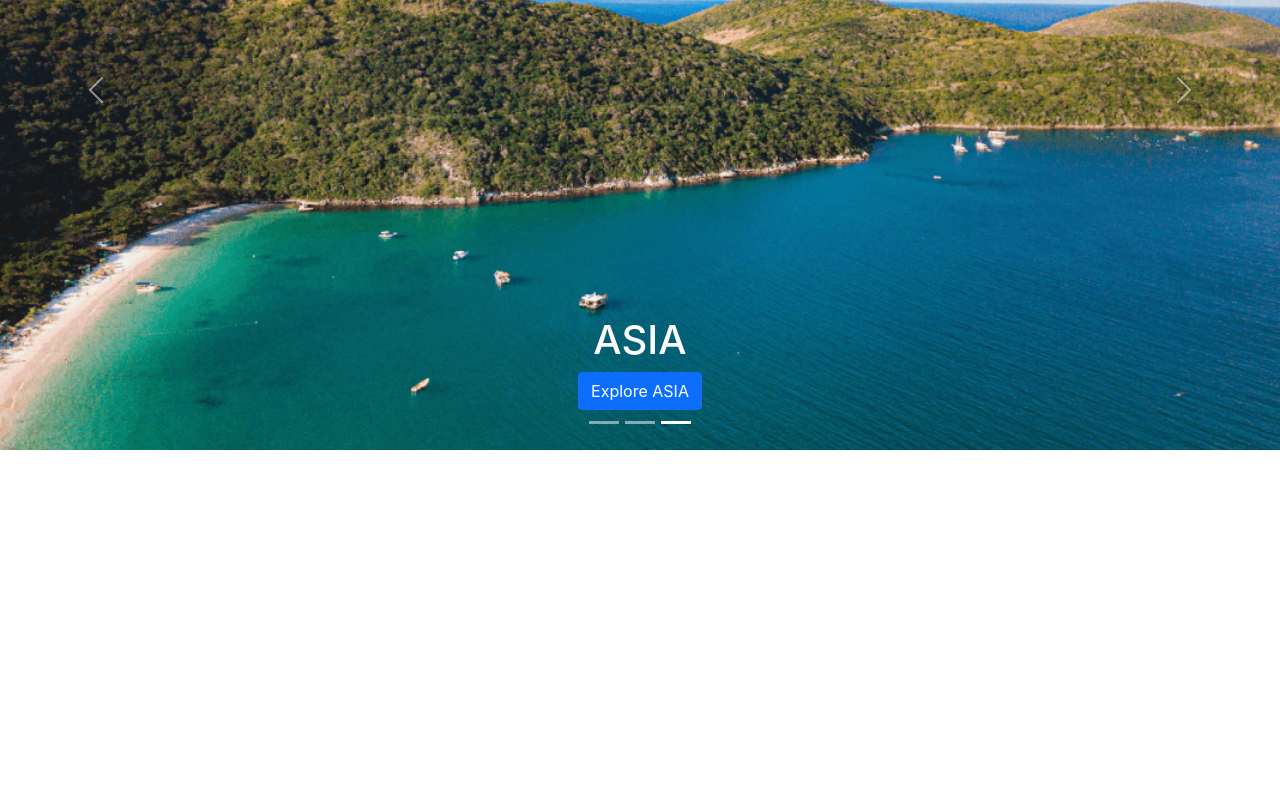
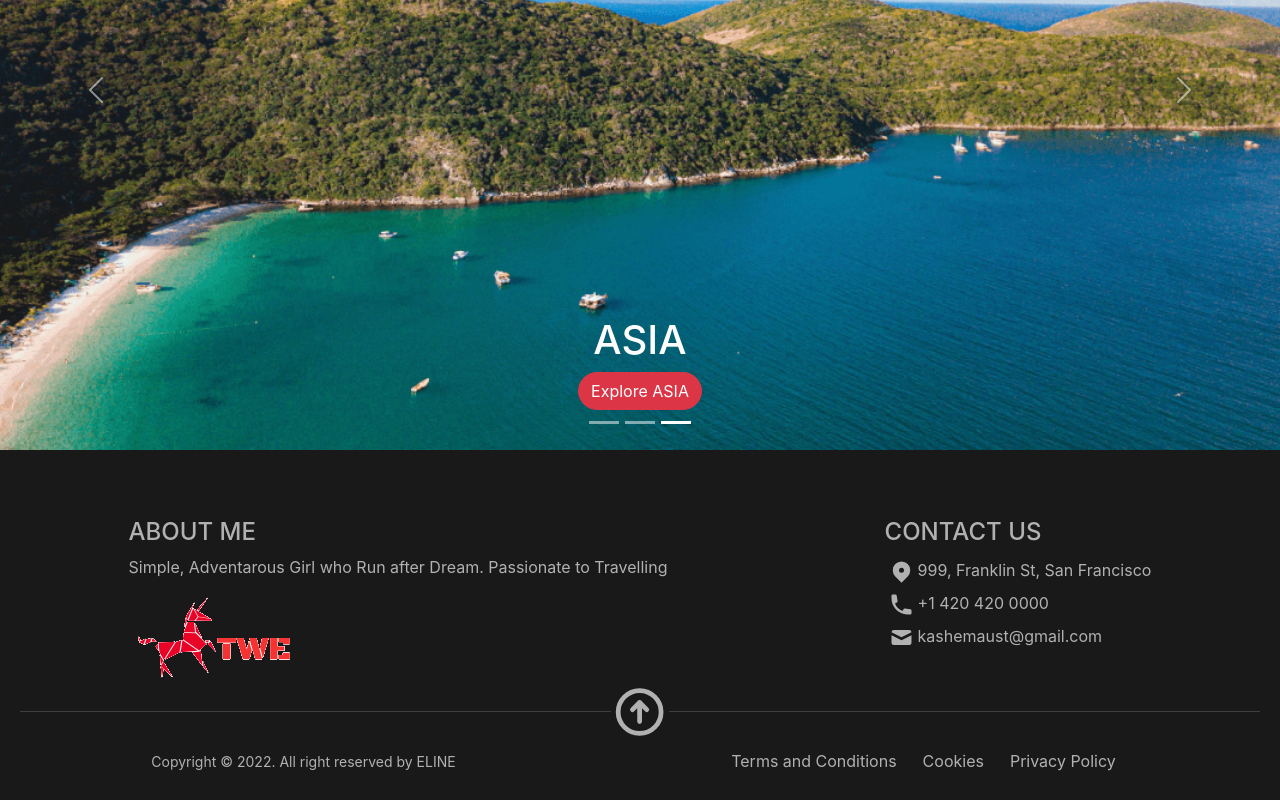
Before and after one commit to engrkashem/travel-guide-elina-client, a React (Create React App) app: page / in a window 1280 px wide. Shown: the part 3198-3998 px from the top of the page. Before the commit the page ends 3648 px from the top, so only its background shows below. Built offline with nearby package versions, Linux system fonts and the light colour scheme.

Commit message:
footr added

```diff
--- a/package.json
+++ b/package.json
@@ -3,6 +3,7 @@
   "version": "0.1.0",
   "private": true,
   "dependencies": {
+    "@heroicons/react": "^1.0.6",
     "@testing-library/jest-dom": "^5.16.4",
     "@testing-library/react": "^13.1.1",
     "@testing-library/user-event": "^13.5.0",
--- a/src/App.js
+++ b/src/App.js
@@ -7,6 +7,7 @@ import SignIn from './Pages/Authentications/SignIn/SignIn';
 import SignOut from './Pages/Authentications/SignOut/SignOut';
 import NotFound from './Pages/Shared/NotFound/NotFound';
 import Header from './Pages/Shared/Header/Header';
+import Footer from './Pages/Shared/Footer/Footer';
 
 function App() {
   return (
@@ -21,6 +22,7 @@ function App() {
         <Route path='/sing-out' element={<SignOut />}></Route>
         <Route path='*' element={<NotFound />}></Route>
       </Routes>
+      <Footer></Footer>
     </div>
   );
 }
--- a/src/Pages/Home/Slider/Slider.js
+++ b/src/Pages/Home/Slider/Slider.js
@@ -16,7 +16,7 @@ const Slider = () => {
                     />
                     <Carousel.Caption>
                         <h1>LONDON</h1>
-                        <Button>Explore Europe</Button>
+                        <Button variant='danger rounded-pill'>Explore Europe</Button>
                     </Carousel.Caption>
                 </Carousel.Item>
                 <Carousel.Item interval={500}>
@@ -27,7 +27,7 @@ const Slider = () => {
                     />
                     <Carousel.Caption>
                         <h1>USA</h1>
-                        <Button>Explore America</Button>
+                        <Button variant='danger rounded-pill'>Explore America</Button>
                     </Carousel.Caption>
                 </Carousel.Item>
                 <Carousel.Item>
@@ -38,7 +38,7 @@ const Slider = () => {
                     />
                     <Carousel.Caption>
                         <h1>ASIA</h1>
-                        <Button>Explore ASIA</Button>
+                        <Button variant='danger rounded-pill'>Explore ASIA</Button>
                     </Carousel.Caption>
                 </Carousel.Item>
             </Carousel>
--- /dev/null
+++ b/src/Pages/Shared/Footer/Footer.css
@@ -0,0 +1,10 @@
+.footer-container {
+    margin: 0;
+    background-color: rgba(0, 0, 0, 0.9);
+    color: rgba(255, 255, 255, 0.664);
+    padding: 20px;
+}
+
+.footer-container button {
+    color: rgba(255, 255, 255, 0.664);
+}
--- a/src/Pages/Shared/Footer/Footer.js
+++ b/src/Pages/Shared/Footer/Footer.js
@@ -1,10 +1,43 @@
 import React from 'react';
+import { PhoneIcon, MailIcon, LocationMarkerIcon } from '@heroicons/react/solid';
+import { ArrowCircleUpIcon } from '@heroicons/react/outline';
+import logoDark from '../../../images/logo-dark.png';
+import './Footer.css'
+
 
 const Footer = () => {
     return (
-        <div>
-            <h2>Footer</h2>
-        </div>
+        <footer className='footer-container'>
+            <div className='d-flex justify-content-around mt-5'>
+                <div className='text-start'>
+                    <h4>ABOUT ME</h4>
+                    <p>Simple, Adventarous Girl who Run after Dream. Passionate to Travelling</p>
+                    <img src={logoDark} alt="" />
+                </div>
+                <div className='text-start'>
+                    <h4>CONTACT US</h4>
+                    <LocationMarkerIcon className=' m-1' height={'25px'} /><span>999, Franklin St, San Francisco</span> <br />
+                    <PhoneIcon className=' m-1' height={'25px'} /><span>+1 420 420 0000</span> <br />
+                    <MailIcon className=' m-1' height={'25px'} /><span>kashemaust@gmail.com</span> <br />
+
+                </div>
+            </div>
+            <div className='d-flex align-items-center'>
+                <hr className='w-50' />
+                <ArrowCircleUpIcon height={'60PX'} />
+                <hr className='w-50' />
+            </div>
+            <div className='d-flex justify-content-around align-items-center'>
+                <div>
+                    <small>Copyright &copy;  {new Date().getFullYear()}. All right reserved by ELINE</small>
+                </div>
+                <div>
+                    <button className='btn btn-link text-decoration-none'>Terms and Conditions</button>
+                    <button className='btn btn-link text-decoration-none'>Cookies</button>
+                    <button className='btn btn-link text-decoration-none'>Privacy Policy</button>
+                </div>
+            </div>
+        </footer>
     );
 };
 
--- a/src/Pages/Shared/Header/Header.js
+++ b/src/Pages/Shared/Header/Header.js
@@ -5,7 +5,7 @@ import './Header.css';
 
 const Header = () => {
     return (
-        <div className='header-container'>
+        <div id='header' className='header-container'>
             <NavBar></NavBar>
             <HeaderText></HeaderText>
         </div>
```
Also changed, not shown: 1 other file (tests, documents, lock files or other folders).
